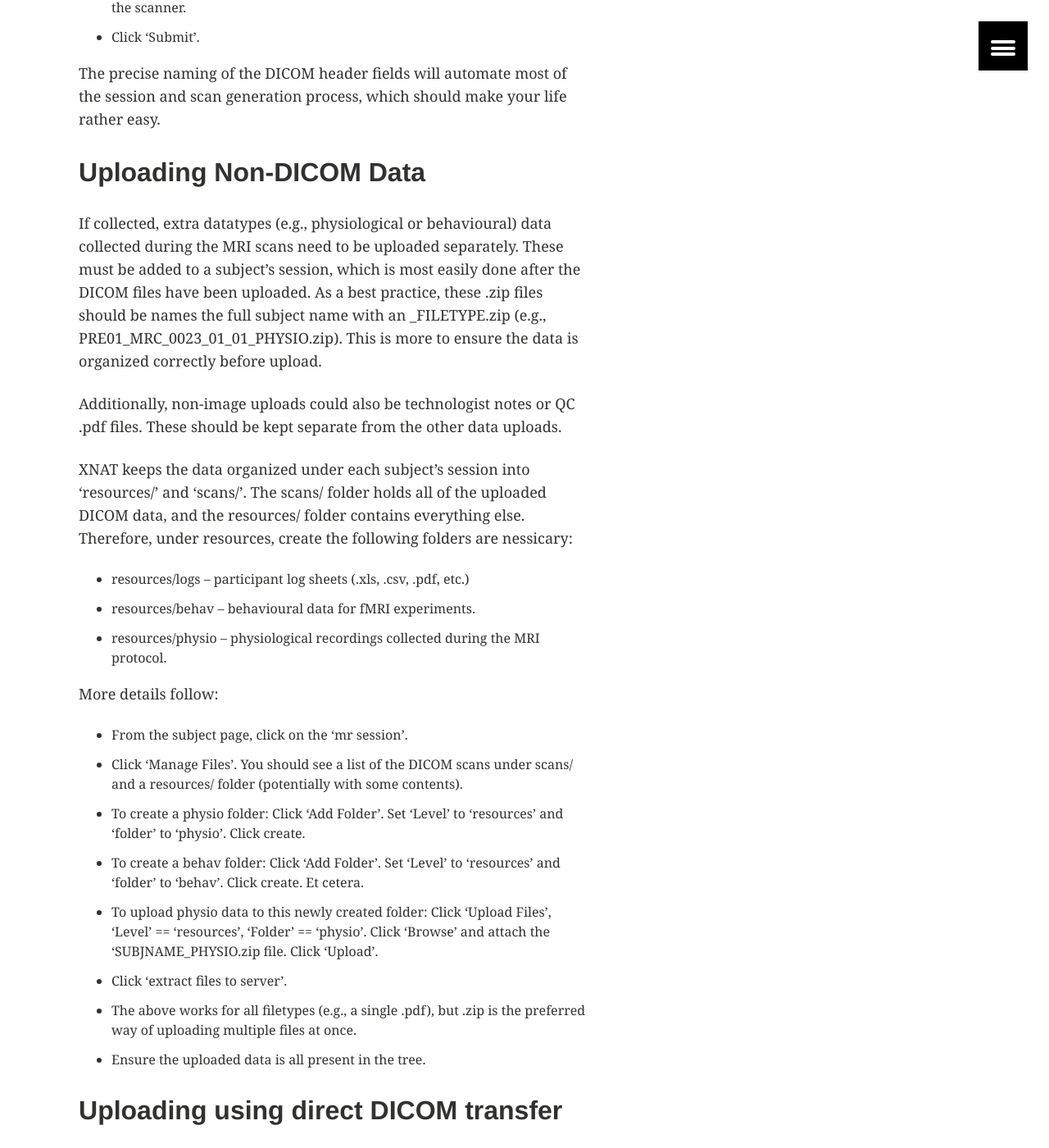
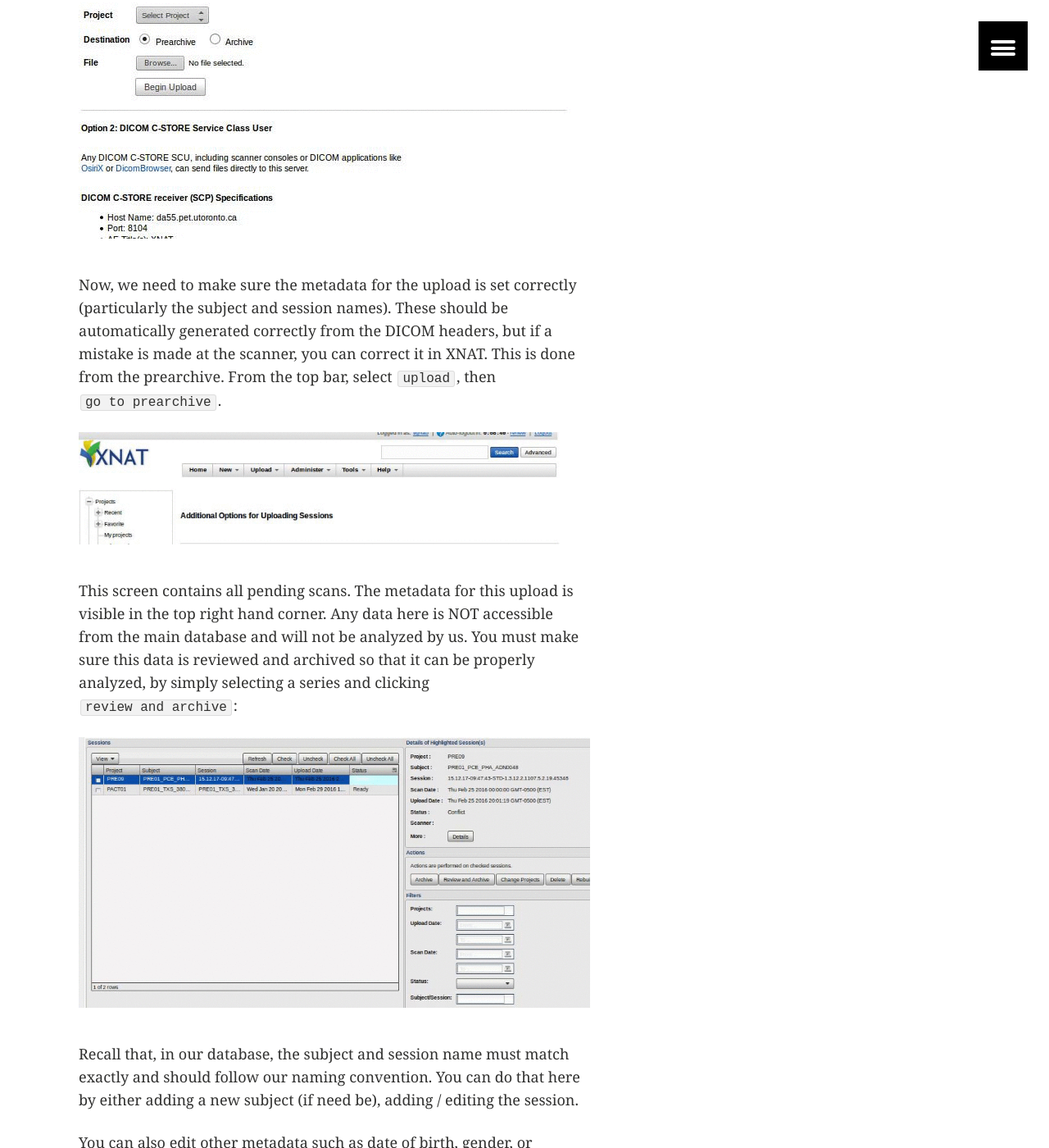
Before and after one commit to TIGRLab/tigrlab.github.io, a Jekyll site: the page built from _posts/database/2016-01-04-uploading.md, in a window 1280 px wide and 1400 px high, scrolled down 2227 px. Shown: the whole window at 82% size. Built offline with Jekyll 4.4.1, drawn with Linux system fonts in a browser that asks for light colours; some of the changed text lies outside the part shown.

Commit message:
updated kewl website

```diff
--- a/_posts/database/2016-01-04-uploading.md
+++ b/_posts/database/2016-01-04-uploading.md
@@ -14,69 +14,75 @@
 Upload Overview
 ---------------
 
-+ Ensure your raw DICOM scans for a given participant are in each in their own folder.
-+ **Do not** include NIFTI or otherwise converted files in this package.
-+ **Do not** include any pre-processed data from the scanner (e.g., motion corrected data, FA maps, etc.) These pollute the database and we can generate better images in post-processing.
-+ Package your raw DICOM folders into a appropriately named session ZIP file (e.g., PRE01_MRC_032_01_01).
-+ Upload your ZIP file to the database using the browser-based GUI.
++ Upload using the **alternative method**.
++ Go to prearchive, and review.
++ Ensure subject name and session name are correct (and the same).
++ Submit to the archive.
++ If required, create an appropriate resources folder to contain non-DICOM data, and upload that data seperately
 
-Create New Subjects
--------------------
+Uploading DICOM Data
+--------------------
 
-Subject naming follows the basic convention:
+To upload your DICOM data to our XNAT server, you first want to put all of the relevant DICOM folders for a single subject's session in a `.zip` file.  Then, from the home page's top bar, select `upload`, then `images`.
 
-    [STUDY]_[SITE]_[SUBJECT]_[TIMEPOINT]_[REPEAT]
+<figure>
+	<a href="/images/guide.xnat-upload-1.gif"><img src="/images/guide.xnat-upload-1.gif"></a>
+</figure>
 
-+ Study IDs will be consistent across all sites (PRE01), even though they are uploaded to different projects in XNAT (e.g., PRE07 for site ZHH).
-+ Site IDs are assigned by us -- a lookup table in included on this page.
-+ Subject IDs must be assigned by your study coordinator, can be any length, and generally should be the same as those used in the clinical database (if applicable).
-+ Timepoints are alpha-numeric codes denoting the timepoint in a multi-scan study (e.g., for baseline-followup, 01 & 02, or BL & FU).
-+ Repeats are numeric codes denoting the rare case that a participant needs to be scanned more than once for a particular timepoint.
+From the **upload image sessions** page, we want to select the alternative upload method. We find this works better with a wide variety of systems. The link to the alternative upload system is hidden at the bottom;
 
-To create a subject manually (most of the time, this can be done automatically during the upload), first enter a project, then from the top bar:
+<figure>
+	<a href="/images/guide.xnat-upload-2.gif"><img src="/images/guide.xnat-upload-2.gif"></a>
+</figure>
 
-+ Click 'new' --> 'subject'
-+ Enter the subject ID, DOB, gender, & handedness (if required).
 
-Upload DICOM Images as .zip
----------------------------
+On this page, we want to select what project we are uploading the data to, set the destination to prearchive, and select the zip file containing the DICOMs. Please be patient at this stage, as the upload can take some time.
 
-Frop top of Subject page:
+<figure>
+	<a href="/images/guide.xnat-upload-3.gif"><img src="/images/guide.xnat-upload-3.gif"></a>
+</figure>
 
-+ Click 'upload' --> 'images'
-+ At bottom of this page, click 'click here' for the alternative upload method.
-+ Choose a DICOM zip file, then 'Begin Upload' (and wait for upload -- this can take a while).
-+ Click 'Upload' --> 'Go to prearchive'.
-+ Select uploaded session, then click 'Archive'.
-+ Check/correct subject ID, make session ID identical to subject ID, & review other fields. These should be automatically set by the DICOM headers, so if there are consistent errors here, you should be able to correct them by speaking with your MR team and ensuring the data is entered correctly as the scanner.
-+ Click 'Submit'.
+Now, we need to make sure the metadata for the upload is set correctly (particularly the subject and session names). These should be automatically generated correctly from the DICOM headers, but if a mistake is made at the scanner, you can correct it in XNAT. This is done from the prearchive. From the top bar, select `upload`, then `go to prearchive`.
 
-The precise naming of the DICOM header fields will automate most of the session and scan generation process, which should make your life rather easy.
+<figure>
+	<a href="/images/guide.xnat-upload-4.gif"><img src="/images/guide.xnat-upload-4.gif"></a>
+</figure>
+
+This screen contains all pending scans. The metadata for this upload is visible in the top right hand corner. Any data here is NOT accessible from the main database and will not be analyzed by us. You must make sure this data is reviewed and archived so that it can be properly analyzed, by simply selecting a series and clicking `review and archive`:
+
+<figure>
+	<a href="/images/guide.xnat-upload-5.gif"><img src="/images/guide.xnat-upload-5.gif"></a>
+</figure>
+
+Recall that, in our database, the subject and session name must match exactly and should follow our naming convention. You can do that here by either adding a new subject (if need be), adding / editing the session.
+
+You can also edit other metadata such as date of birth, gender, or handedness (if required).
+
+
+<figure>
+	<a href="/images/guide.xnat-upload-6.gif"><img src="/images/guide.xnat-upload-6.gif"></a>
+</figure>
+
+Finally, at the bottom, select `submit`. Your data should now be available in the archive and appear on the main page under 'recent data activity'.
 
 Uploading Non-DICOM Data
 ------------------------
 
-If collected, extra datatypes (e.g., physiological or behavioural) data collected during the MRI scans need to be uploaded separately. These must be added to a subject's session, which is most easily done after the DICOM files have been uploaded. As a best practice, these .zip files should be names the full subject name with an _FILETYPE.zip (e.g., PRE01_MRC_0023_01_01_PHYSIO.zip). This is more to ensure the data is organized correctly before upload.
+If collected, extra datatypes (e.g., physiological or behavioural) data collected during the MRI scans need to be uploaded separately. Non-image uploads could also be technologist notes or QC .pdf files. These must be added to a subject's session, which should be done after the DICOM files have been uploaded.
 
-Additionally, non-image uploads could also be technologist notes or QC .pdf files. These should be kept separate from the other data uploads.
+XNAT keeps the data organized under each subject's session in `resources/` and `scans/`. The `scans/` folder holds all of the uploaded DICOM data, and the `resources/` folder contains everything else. Therefore, under resources, you can create folders as nessicary:
 
-XNAT keeps the data organized under each subject's session into 'resources/' and 'scans/'. The scans/ folder holds all of the uploaded DICOM data, and the resources/ folder contains everything else. Therefore, under resources, create the following folders are nessicary:
++ `resources/logs` -- participant log sheets (.xls, .csv, .pdf, etc.)
++ `resources/behav` -- behavioural data for fMRI experiments.
++ `resources/physio` -- physiological recordings collected during the MRI protocol.
 
-+ resources/logs -- participant log sheets (.xls, .csv, .pdf, etc.)
-+ resources/behav -- behavioural data for fMRI experiments.
-+ resources/physio -- physiological recordings collected during the MRI protocol.
+To upload data to one of these folders:
 
-More details follow:
-
-+ From the subject page, click on the 'mr session'.
-+ Click 'Manage Files'. You should see a list of the DICOM scans under scans/ and a resources/ folder (potentially with some contents).
-+ To create a physio folder: Click 'Add Folder'. Set 'Level' to 'resources' and 'folder' to 'physio'. Click create.
-+ To create a behav folder: Click 'Add Folder'. Set 'Level' to 'resources' and 'folder' to 'behav'. Click create. Et cetera.
-+ To upload physio data to this newly created folder: Click 'Upload Files', 'Level' == 'resources', 'Folder' == 'physio'. Click 'Browse' and attach the 'SUBJNAME_PHYSIO.zip file. Click 'Upload'.
++ From the subject page, click on the session.
++ Click 'Manage Files' on the right hand bar. You should see a list of the DICOM scans under scans/ and a resources/ folder (potentially with some contents).
++ To create a folder: Click `Add Folder`. Set `Level` to `resources` and set a name for `folder`. Click `Create`.
++ To upload data to this folder: Click `Upload Files`, `Level` should be `resources`, and `Folder` should be the desired folder. Click 'Browse' and attach the `.zip` file. Click `Upload`.
 + Click 'extract files to server'.
-+ The above works for all filetypes (e.g., a single .pdf), but .zip is the preferred way of uploading multiple files at once.
-+ Ensure the uploaded data is all present in the tree.
-
 
 Uploading using direct DICOM transfer
 -------------------------------------
@@ -88,3 +94,10 @@
 + Calling & Called Title: XNAT
 
 **If you opt to use this method, please do a test push of your data so we can ensure there are no issues receiving your participant data!**
+
+Upload Rules
+------------
+
++ Ensure your raw DICOM scans for a given participant are in each in their own folder.
++ **Do not** include NIFTI or otherwise converted files in this package.
++ **Do not** include any pre-processed data from the scanner (e.g., motion corrected data, FA maps, etc.) These pollute the database and we can generate better images in post-processing.
```
Also changed, not shown: images/guide.xnat-upload-1.gif (added), images/guide.xnat-upload-2.gif (added), images/guide.xnat-upload-3.gif (added), images/guide.xnat-upload-4.gif (added), images/guide.xnat-upload-5.gif (added), images/guide.xnat-upload-6.gif (added).
